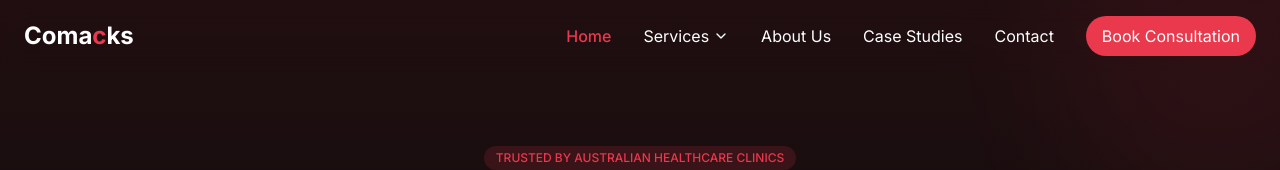
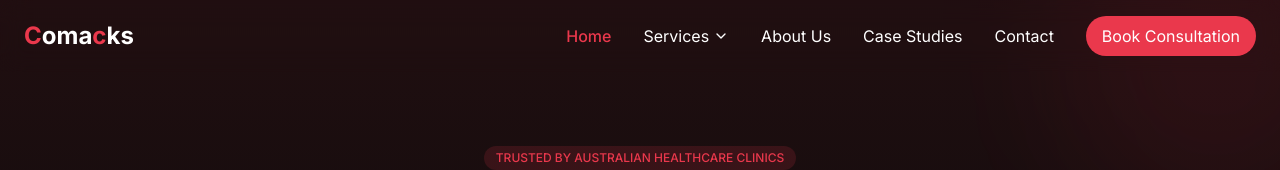
Before and after one commit to adtechtesting/comacks-clinic-boost, a React (Vite) app: page / in a window 1280 px wide. Shown: the top 170 px of the page. Built offline with nearby package versions, Linux system fonts and the light colour scheme.

Commit message:
Update component styling
Update styling to make the first letter red.

```diff
--- a/src/components/Footer.tsx
+++ b/src/components/Footer.tsx
@@ -12,7 +12,8 @@ const Footer = () => {
           <div>
             <Link to="/" className="inline-block mb-4">
               <span className="text-2xl font-bold">
-                <span className="text-comacks-white">Coma</span>
+                <span className="text-comacks-red">C</span>
+                <span className="text-comacks-white">oma</span>
                 <span className="text-comacks-red">c</span>
                 <span className="text-comacks-white">ks</span>
               </span>
--- a/src/components/Navbar.tsx
+++ b/src/components/Navbar.tsx
@@ -1,3 +1,4 @@
+
 import React, { useState, useEffect } from 'react';
 import { Link, useLocation } from 'react-router-dom';
 import { Menu, X, ChevronDown, ChevronUp } from 'lucide-react';
@@ -35,7 +36,8 @@ const Navbar = () => {
       <div className="container flex items-center justify-between py-4 px-4 md:px-6">
         <Link to="/" className="flex items-center z-50">
           <span className="text-2xl font-bold">
-            <span className="text-comacks-white">Coma</span>
+            <span className="text-comacks-red">C</span>
+            <span className="text-comacks-white">oma</span>
             <span className="text-comacks-red">c</span>
             <span className="text-comacks-white">ks</span>
           </span>
```
